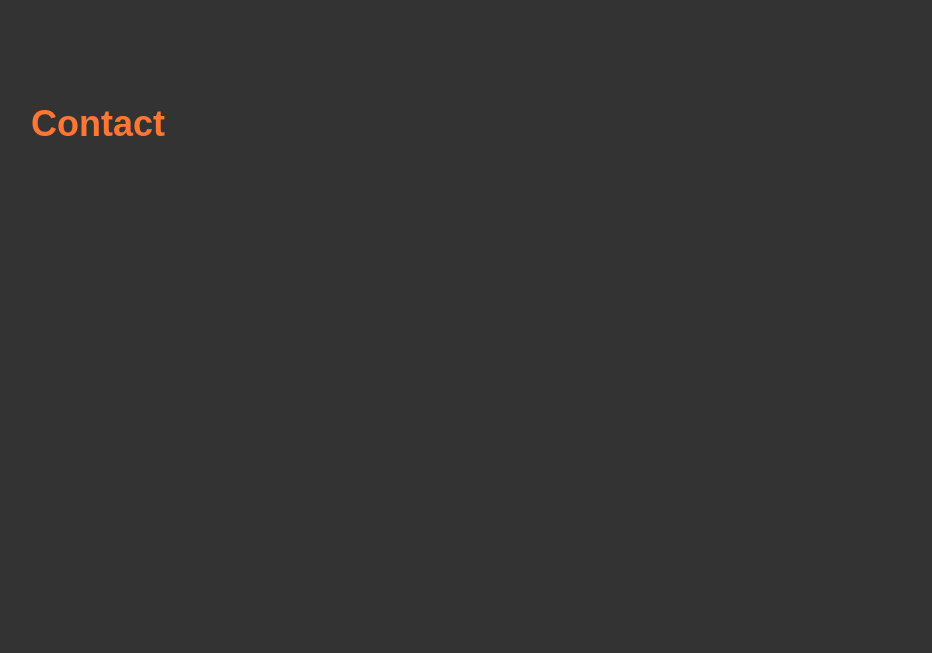
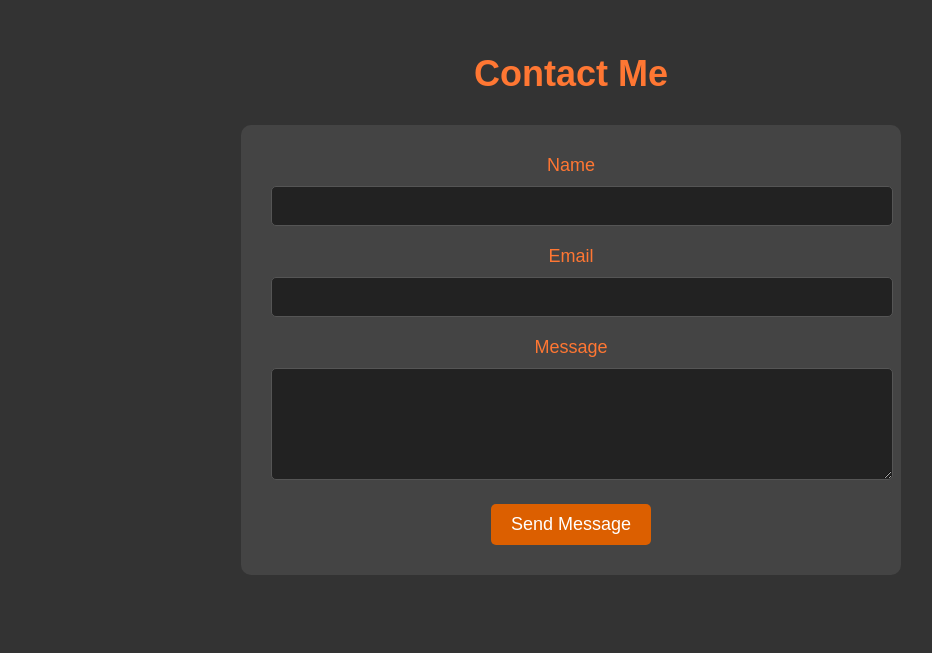
Before and after one commit to sesha32/my-portfolio, a React (Create React App) app in the folder my-portfolio/: page / in a window 1280 px wide. Shown: the part 3927-4580 px from the top of the page, without its empty margins (69-1001 px from the left). Built offline with nearby package versions, Linux system fonts and the light colour scheme.

Commit message:
fourth commit

```diff
--- a/my-portfolio/src/components/Portfolio.js
+++ b/my-portfolio/src/components/Portfolio.js
@@ -64,9 +64,24 @@ const Portfolio = () => {
         {/* Add skills details */}
       </section>
 
-      <section id="contact" className="section">
-        <h2>Contact</h2>
-        {/* Add contact details */}
+      {/* Contact Section */}
+      <section id="contact" className="section contact-section">
+        <h2>Contact Me</h2>
+        <form className="contact-form">
+          <div className="form-group">
+            <label htmlFor="name">Name</label>
+            <input type="text" id="name" name="name" required />
+          </div>
+          <div className="form-group">
+            <label htmlFor="email">Email</label>
+            <input type="email" id="email" name="email" required />
+          </div>
+          <div className="form-group">
+            <label htmlFor="message">Message</label>
+            <textarea id="message" name="message" rows="5" required></textarea>
+          </div>
+          <button type="submit">Send Message</button>
+        </form>
       </section>
     </div>
   );
--- a/my-portfolio/src/styles/Portfolio.css
+++ b/my-portfolio/src/styles/Portfolio.css
@@ -127,3 +127,67 @@ body {
   font-size: 20px;
   color: #FFFFFF; /* White for section text */
 }
+
+/* Contact Section Styling */
+.contact-section {
+  background-color: #333333; /* Dark greyish black */
+  padding: 50px;
+  text-align: center;
+}
+
+.contact-section h2 {
+  font-size: 36px;
+  color: #FF7733; /* Lighter orange for section headings */
+  margin-bottom: 30px;
+}
+
+/* Contact Form Styling */
+.contact-form {
+  max-width: 600px;
+  margin: 0 auto;
+  background-color: #444; /* Slightly lighter grey for the form background */
+  padding: 30px;
+  border-radius: 10px;
+}
+
+.form-group {
+  margin-bottom: 20px;
+}
+
+.form-group label {
+  font-size: 18px;
+  color: #FF7733; /* Light orange for label text */
+  display: block;
+  margin-bottom: 10px;
+}
+
+.form-group input,
+.form-group textarea {
+  width: 100%;
+  padding: 10px;
+  font-size: 16px;
+  border: 1px solid #555;
+  border-radius: 5px;
+  background-color: #222; /* Darker grey for input fields */
+  color: #fff;
+}
+
+.form-group input:focus,
+.form-group textarea:focus {
+  outline: none;
+  border-color: #DC5F00; /* Orange outline on focus */
+}
+
+button[type="submit"] {
+  background-color: #DC5F00; /* Orange button */
+  color: #fff;
+  padding: 10px 20px;
+  font-size: 18px;
+  border: none;
+  border-radius: 5px;
+  cursor: pointer;
+}
+
+button[type="submit"]:hover {
+  background-color: #FF7733; /* Lighter orange on hover */
+}
```
